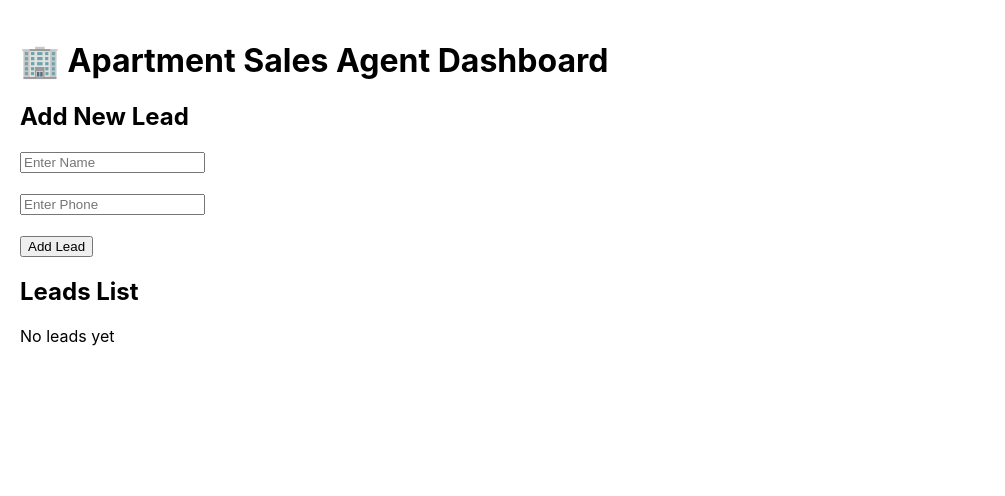
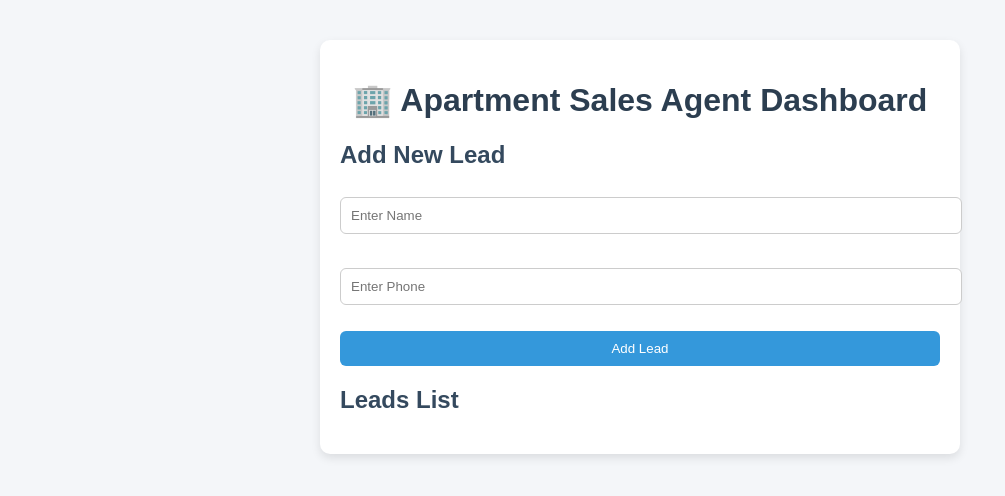
Before and after one commit to ShaikKarishma13/selling-apartment-agent, a React (Create React App) app in the folder frontend/: page / in a window 1280 px wide. Shown: the top 496 px of the page, without its empty margins (0-1005 px from the left). Built offline with nearby package versions, Linux system fonts and the light colour scheme.

Commit message:
Improved UI styling

```diff
--- a/frontend/src/App.js
+++ b/frontend/src/App.js
@@ -1,4 +1,5 @@
 import React, { useState } from "react";
+import "./styles.css";
 import LeadForm from "./components/LeadForm";
 import LeadList from "./components/LeadList";
 
@@ -10,14 +11,16 @@ function App() {
   };
 
   return (
-    <div style={{ padding: "20px" }}>
-      <h1>🏢 Apartment Sales Agent Dashboard</h1>
 
-      <LeadForm onAddLead={addLead} />
+  <div className="container">
+    <h1>🏢 Apartment Sales Agent Dashboard</h1>
 
-      <LeadList leads={leads} />
-    </div>
-  );
+    <LeadForm onAddLead={addLead} />
+
+    <LeadList leads={leads} />
+  </div>
+);
+
 }
 
 export default App;
--- a/frontend/src/components/LeadList.js
+++ b/frontend/src/components/LeadList.js
@@ -2,18 +2,11 @@ function LeadList({ leads }) {
   return (
     <div>
       <h2>Leads List</h2>
-
-      {leads.length === 0 ? (
-        <p>No leads yet</p>
-      ) : (
-        <ul>
-          {leads.map((lead, index) => (
-            <li key={index}>
-              {lead.name} - {lead.phone}
-            </li>
-          ))}
-        </ul>
-      )}
+      {leads.map((lead, index) => (
+        <div key={index} className="lead-item">
+          {lead.name} - {lead.phone}
+        </div>
+      ))}
     </div>
   );
 }
--- /dev/null
+++ b/frontend/src/styles.css
@@ -0,0 +1,53 @@
+body {
+  font-family: Arial, sans-serif;
+  background: #f4f6f9;
+}
+
+.container {
+  max-width: 600px;
+  margin: auto;
+  margin-top: 40px;
+  background: white;
+  padding: 20px;
+  border-radius: 10px;
+  box-shadow: 0 4px 10px rgba(0,0,0,0.1);
+}
+
+h1 {
+  text-align: center;
+  color: #2c3e50;
+}
+
+h2 {
+  margin-top: 20px;
+  color: #34495e;
+}
+
+input {
+  width: 100%;
+  padding: 10px;
+  margin: 8px 0;
+  border: 1px solid #ccc;
+  border-radius: 6px;
+}
+
+button {
+  background: #3498db;
+  color: white;
+  border: none;
+  padding: 10px;
+  width: 100%;
+  border-radius: 6px;
+  cursor: pointer;
+}
+
+button:hover {
+  background: #2980b9;
+}
+
+.lead-item {
+  background: #ecf0f1;
+  padding: 10px;
+  margin: 8px 0;
+  border-radius: 6px;
+}
```
